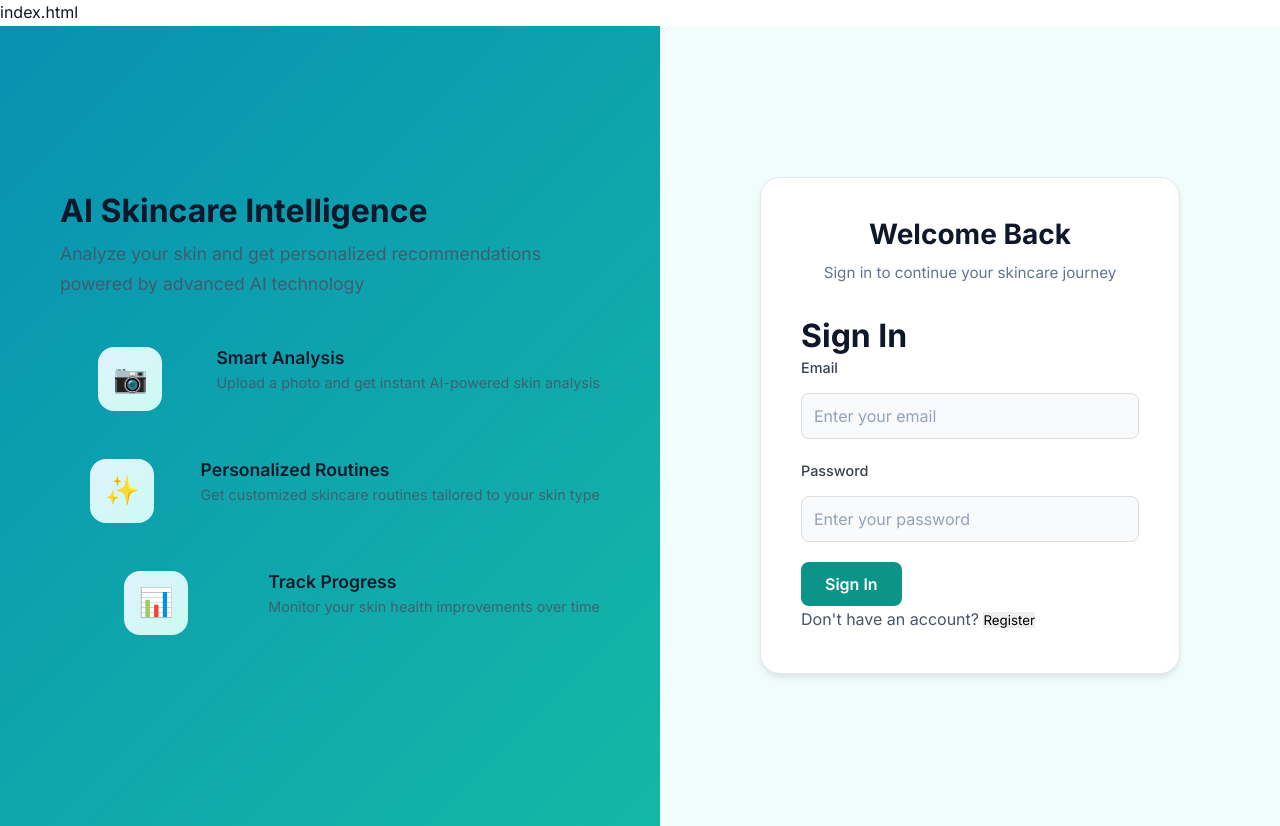
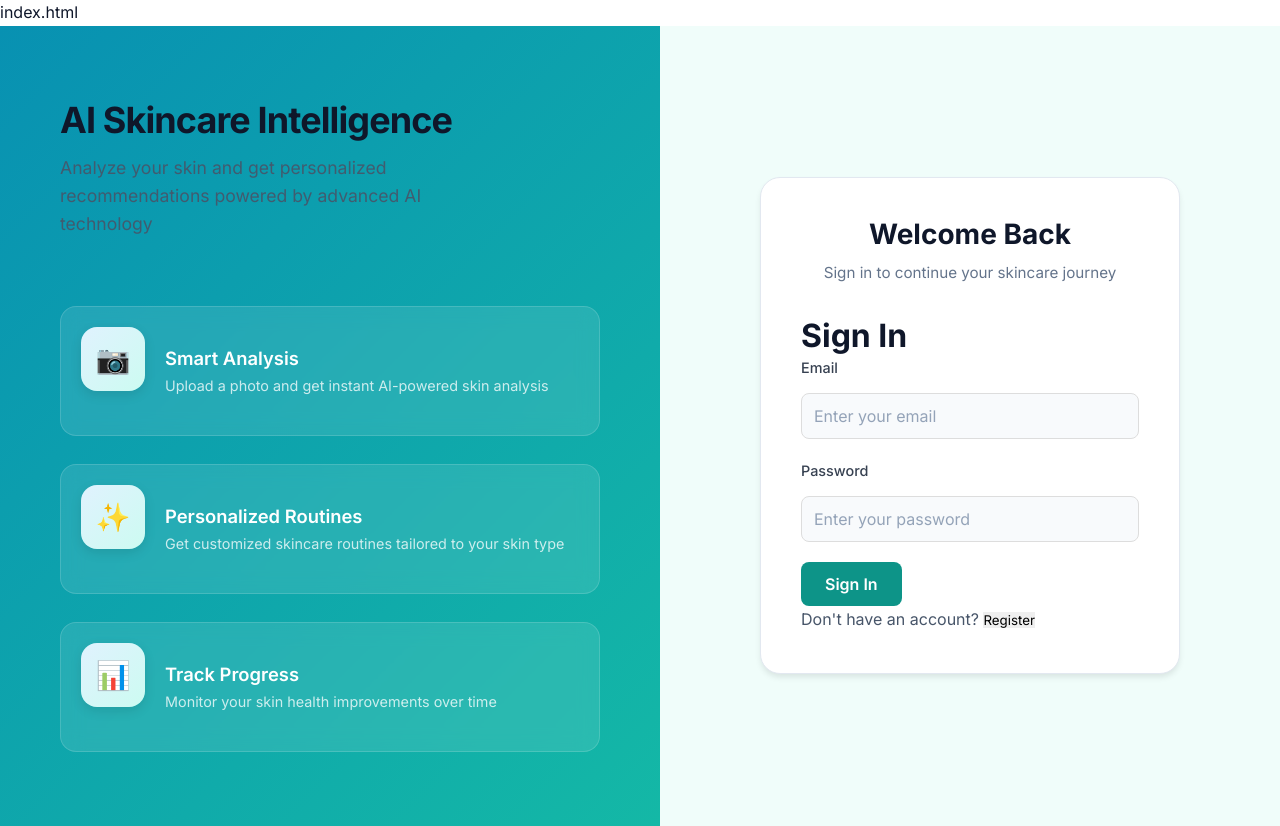
Before and after one commit to himprapatel-rgb/ai-skincare-intelligence-system, a React (Vite) app in the folder frontend/: page /auth in a window 1280 px wide. Built offline with nearby package versions, Linux system fonts and the light colour scheme; no server answers.

Commit message:
style(ui): Enhance features section with cards and improved Register link styling

```diff
--- a/frontend/src/pages/AuthPage.css
+++ b/frontend/src/pages/AuthPage.css
@@ -22,50 +22,73 @@
 }
 
 .auth-brand h1 {
-  font-size: 2rem;
+  font-size: 2.25rem;
   font-weight: 700;
-  margin-bottom: 8px;
+  margin-bottom: 12px;
+  letter-spacing: -0.025em;
 }
 
 .auth-brand p {
   opacity: 0.9;
   font-size: 1.1rem;
+  line-height: 1.6;
+  max-width: 400px;
 }
 
+/* Enhanced Features Section */
 .auth-features {
   display: flex;
   flex-direction: column;
-  gap: 24px;
+  gap: 28px;
+  margin-top: 20px;
 }
 
 .auth-feature {
   display: flex;
-  align-items: flex-start;
-  gap: 16px;
+  align-items: center;
+  gap: 20px;
+  padding: 20px;
+  background: rgba(255, 255, 255, 0.1);
+  border-radius: 16px;
+  backdrop-filter: blur(10px);
+  border: 1px solid rgba(255, 255, 255, 0.15);
+  transition: all 0.3s ease;
+}
+
+.auth-feature:hover {
+  background: rgba(255, 255, 255, 0.15);
+  transform: translateX(8px);
 }
 
 .feature-icon {
-  width: 48px;
-  height: 48px;
-  background: rgba(255,255,255,0.2);
-  border-radius: 12px;
+  width: 56px;
+  height: 56px;
+  background: rgba(255, 255, 255, 0.95);
+  border-radius: 14px;
   display: flex;
   align-items: center;
   justify-content: center;
-  font-size: 1.5rem;
+  font-size: 1.75rem;
   flex-shrink: 0;
+  box-shadow: 0 4px 12px rgba(0, 0, 0, 0.1);
+}
+
+.feature-text {
+  flex: 1;
 }
 
 .feature-text h3 {
-  font-size: 1.1rem;
+  font-size: 1.15rem;
   font-weight: 600;
-  margin-bottom: 4px;
+  margin-bottom: 6px;
+  color: white;
 }
 
 .feature-text p {
   opacity: 0.85;
   font-size: 0.9rem;
   line-height: 1.5;
+  color: rgba(255, 255, 255, 0.9);
 }
 
 .auth-right {
@@ -184,21 +207,34 @@
   background: #e2e8f0;
 }
 
+/* Enhanced Register Link */
 .auth-toggle {
   text-align: center;
-  margin-top: 24px;
+  margin-top: 28px;
+  padding-top: 24px;
+  border-top: 1px solid #e2e8f0;
   color: #64748b;
   font-size: 0.95rem;
 }
 
-.auth-toggle a {
+.auth-toggle a,
+.auth-toggle button {
   color: #0891b2;
   font-weight: 600;
   text-decoration: none;
+  background: none;
+  border: none;
+  cursor: pointer;
+  padding: 8px 16px;
+  margin-left: 4px;
+  border-radius: 8px;
+  transition: all 0.2s ease;
 }
 
-.auth-toggle a:hover {
-  text-decoration: underline;
+.auth-toggle a:hover,
+.auth-toggle button:hover {
+  background: rgba(8, 145, 178, 0.1);
+  color: #0e7490;
 }
 
 .error-message {
```
